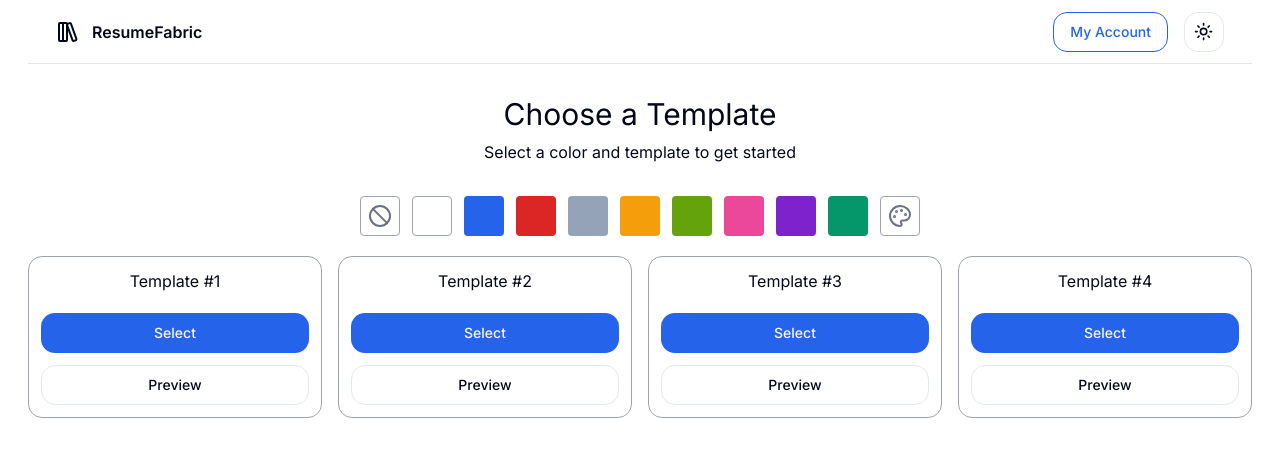
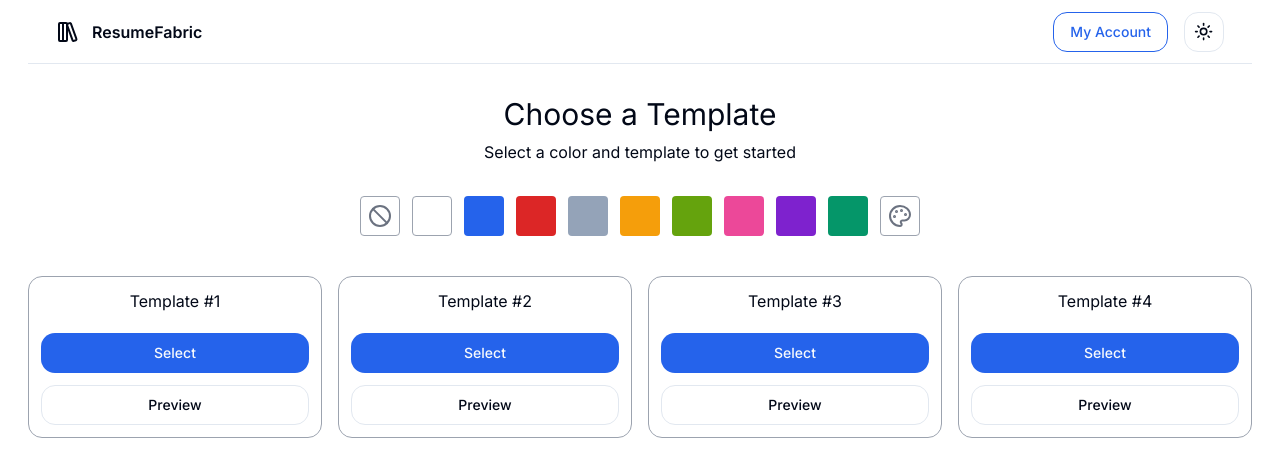
Before and after one commit to Avsholeh/resumefabric, a Next.js app: page /getting-started in a window 1280 px wide. Shown: the top 476 px of the page. Built offline with nearby package versions, Linux system fonts and the light colour scheme.

Commit message:
fix: color picker ui

```diff
--- a/src/components/shared/color-picker.tsx
+++ b/src/components/shared/color-picker.tsx
@@ -8,7 +8,7 @@ import { Input } from "../ui/input";
 
 export default function ColorPicker(): React.ReactElement {
     return (
-        <div className="flex flex-wrap gap-3">
+        <div className="mb-5 flex flex-wrap justify-center gap-3">
             <ClearButton />
             <ColorButton className="border border-gray-400" />
             <ColorButton className="bg-blue-600" />
@@ -29,7 +29,7 @@ function ColorButton({ className }: React.HTMLAttributes<HTMLButtonElement>): Re
         <div
             role="button"
             className={cn(
-                "h-5 w-5 rounded transition ease-in-out hover:scale-110 hover:cursor-pointer md:h-10 md:w-10",
+                "h-8 w-8 rounded transition ease-in-out hover:scale-110 hover:cursor-pointer md:h-10 md:w-10",
                 className
             )}
         ></div>
@@ -40,7 +40,7 @@ function ClearButton(props: React.HTMLAttributes<HTMLButtonElement>): React.Reac
     return (
         <div
             role="button"
-            className="flex h-5 w-5 items-center justify-center rounded border border-gray-400 transition ease-in-out hover:scale-110 hover:cursor-pointer md:h-10 md:w-10"
+            className="flex h-8 w-8 items-center justify-center rounded border border-gray-400 transition ease-in-out hover:scale-110 hover:cursor-pointer md:h-10 md:w-10"
         >
             <Ban className="h-3 w-3 text-gray-500 md:h-6 md:w-6" />
         </div>
@@ -54,7 +54,7 @@ function PickButton(): React.ReactElement {
                 <div
                     tabIndex={0}
                     role="button"
-                    className="relative flex h-5 w-5 items-center justify-center rounded border border-gray-400 transition ease-in-out hover:scale-110 hover:cursor-pointer md:h-10 md:w-10"
+                    className="relative flex h-8 w-8 items-center justify-center rounded border border-gray-400 transition ease-in-out hover:scale-110 hover:cursor-pointer md:h-10 md:w-10"
                 >
                     <Palette className="h-3 w-3 text-gray-500 md:h-6 md:w-6" />
                 </div>
```
